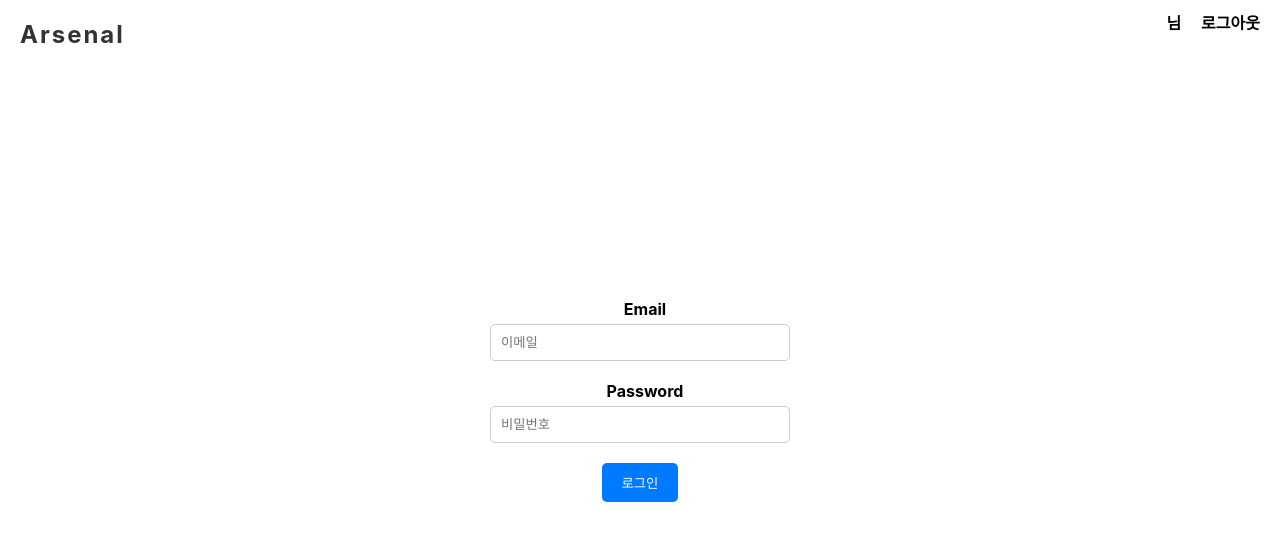
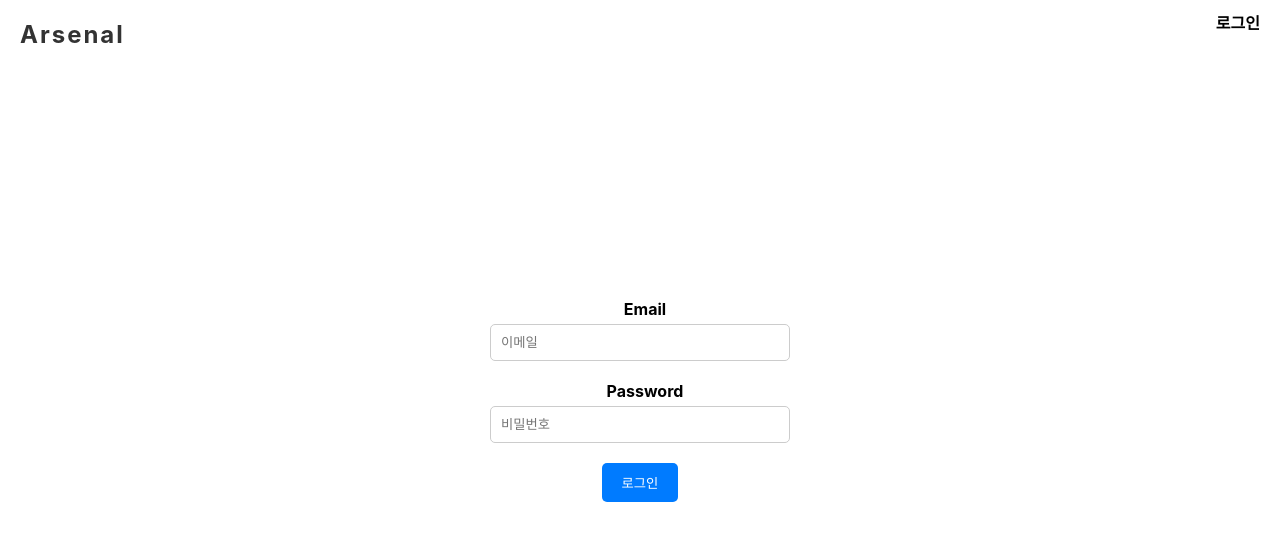
Before and after one commit to xgudwnzoooox/fcnotice, a React (Create React App) app in the folder client/: page /login in a window 1280 px wide. Shown: the top 540 px of the page. Built offline with nearby package versions, Linux system fonts and the light colour scheme; no server answers.

Commit message:
solve login problem using redux toolkit

```diff
--- a/client/src/components/Bar/TopRightBar.js
+++ b/client/src/components/Bar/TopRightBar.js
@@ -11,11 +11,19 @@ import "./TopRightBar.css";
 import { useSelector } from "react-redux";
 
 export default function TopRightBar() {
-  const { isLogin, user, setIsLogin, setUser, fetchLogin } = useFetchLogin();
+  const { fetchLogin } = useFetchLogin();
+  // const { isLogin, user, setIsLogin, setUser, fetchLogin } = useFetchLogin();
   const navigate = useNavigate();
+
   //redux
   const userName = useSelector((state) => {
     return state.userName.value;
+  });
+  const isLogin = useSelector((state) => {
+    return state.isLogin.value;
+  });
+  const userId = useSelector((state) => {
+    return state.userId.value;
   });
 
   useEffect(() => {
@@ -38,7 +46,8 @@ export default function TopRightBar() {
             className="user-name"
             // redux
           >{`${userName} 님`}</div>
-          <LogoutButton setIsLogin={setIsLogin} setUser={setUser} />
+          <LogoutButton />
+          {/* <LogoutButton setIsLogin={setIsLogin} setUser={setUser} /> */}
         </>
       ) : (
         <LoginButton />
--- a/client/src/components/Button/LoginButton.js
+++ b/client/src/components/Button/LoginButton.js
@@ -5,10 +5,10 @@ import "./LoginButton.css";
 
 export default function LoginButton(props) {
   const navigate = useNavigate();
-  const { setIsLogin } = props;
+  // const { setIsLogin } = props;
 
   const onClickHandler = async (e) => {
-    navigate(`/login`, { state: { setIsLogin: setIsLogin } });
+    navigate(`/login`);
   };
   return (
     <div onClick={onClickHandler} className="login-button">
--- a/client/src/components/Button/LogoutButton.js
+++ b/client/src/components/Button/LogoutButton.js
@@ -4,10 +4,15 @@ import React from "react";
 import { useNavigate } from "react-router-dom";
 import { intervalId } from "../../hooks/useInterval";
 import "./LogoutButton.css";
+import { useDispatch } from "react-redux";
+import { setUserName } from "../../reducers/userNameSlice";
+import { setIsLogin } from "../../reducers/isLoginSlice";
+import { setUserId } from "../../reducers/userIdSlice";
 
 export default function LogoutButton(props) {
   const navigate = useNavigate();
-  const { setIsLogin, setUser } = props;
+  const dispatch = useDispatch();
+  // const { setIsLogin, setUser } = props;
 
   const onClickLogoutHandler = async (e) => {
     clearInterval(intervalId); // 인터벌 정지
@@ -20,8 +25,11 @@ export default function LogoutButton(props) {
       }
     );
 
-    setIsLogin(false);
-    setUser("");
+    // setIsLogin(false);
+    // setUser("");
+    dispatch(setUserName(""));
+    dispatch(setIsLogin(false));
+    dispatch(setUserId(0));
     navigate(`/`);
   };
 
--- a/client/src/hooks/usefetchLogin.js
+++ b/client/src/hooks/usefetchLogin.js
@@ -4,12 +4,14 @@ import { useDispatch } from "react-redux";
 
 // redux
 import { setUserName } from "../reducers/userNameSlice";
+import { setIsLogin } from "../reducers/isLoginSlice";
+import { setUserId } from "../reducers/userIdSlice";
 
 export default function useFetchLogin() {
   //개발용
-  const [isLogin, setIsLogin] = useState(true); // 로그인 유무
+  // const [isLogin, setIsLogin] = useState(true); // 로그인 유무
   // const [user, setUser] = useState({}); // 유저정보
-  const [userId, setUserId] = useState(0); // 유저정보
+  // const [userId, setUserId] = useState(0); // 유저정보
 
   // redux
   const dispatch = useDispatch();
@@ -23,19 +25,25 @@ export default function useFetchLogin() {
 
     // jwt empty 의 경우, 서버에서 반환하는 response.data는 'logout' 문자열로 지정
     if (response.data === "noToken") {
-      setIsLogin(false);
+      dispatch(setUserName(""));
+      dispatch(setIsLogin(false));
+      dispatch(setUserId(0));
+
+      // setIsLogin(false);
       // redux
-      dispatch(setUserName(""));
       // setUser("");
     } else {
-      setIsLogin(true);
       // redux
       dispatch(setUserName(response.data.name));
+      dispatch(setIsLogin(true));
+      dispatch(setUserId(response.data.id));
+
+      // setIsLogin(true);
       // setUser(response.data.name);
-      setUserId(response.data.id);
+      // setUserId(response.data.id);
     }
   };
 
   // return { isLogin, user, userId, setUserId, setIsLogin, setUser, fetchLogin };
-  return { isLogin, userId, setUserId, setIsLogin, fetchLogin };
+  return { fetchLogin };
 }
--- a/client/src/pages/Login.js
+++ b/client/src/pages/Login.js
@@ -3,10 +3,14 @@ import React, { useState } from "react";
 import { useNavigate } from "react-router-dom";
 import useFetchLogin from "../hooks/usefetchLogin";
 import "./Login.css"; // CSS 파일 import
+import { useDispatch } from "react-redux";
+import { setIsLogin } from "../reducers/isLoginSlice";
 
 export default function Login() {
   const navigate = useNavigate();
-  const { setIsLogin } = useFetchLogin();
+  const dispatch = useDispatch();
+
+  // const { setIsLogin } = useFetchLogin();
 
   const [email, setEmail] = useState("");
   const [password, setPassword] = useState("");
@@ -19,7 +23,8 @@ export default function Login() {
       { withCredentials: true }
     );
 
-    setIsLogin(true);
+    // setIsLogin(true);
+    dispatch(setIsLogin(true));
 
     setEmail("");
     setPassword("");
```
